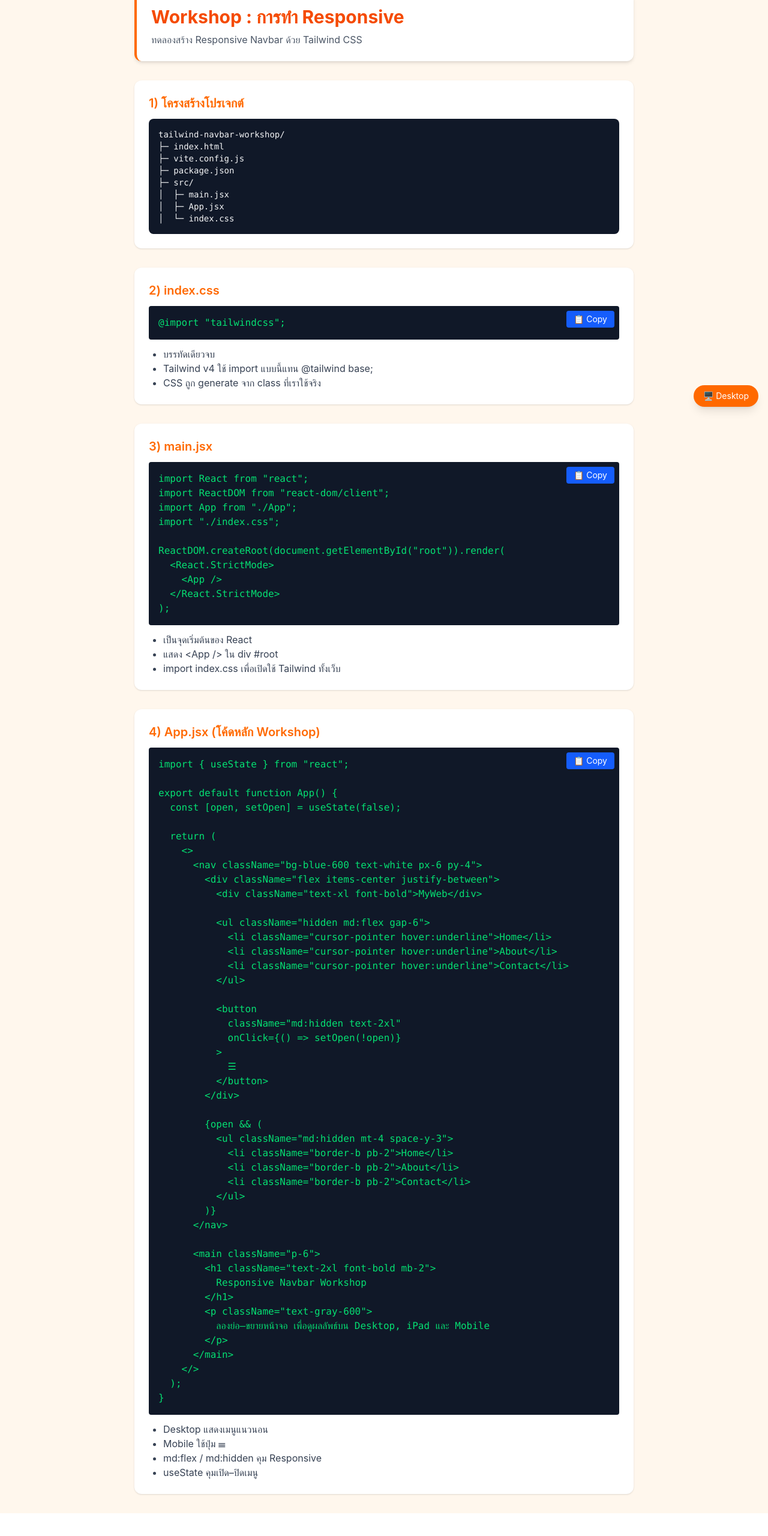
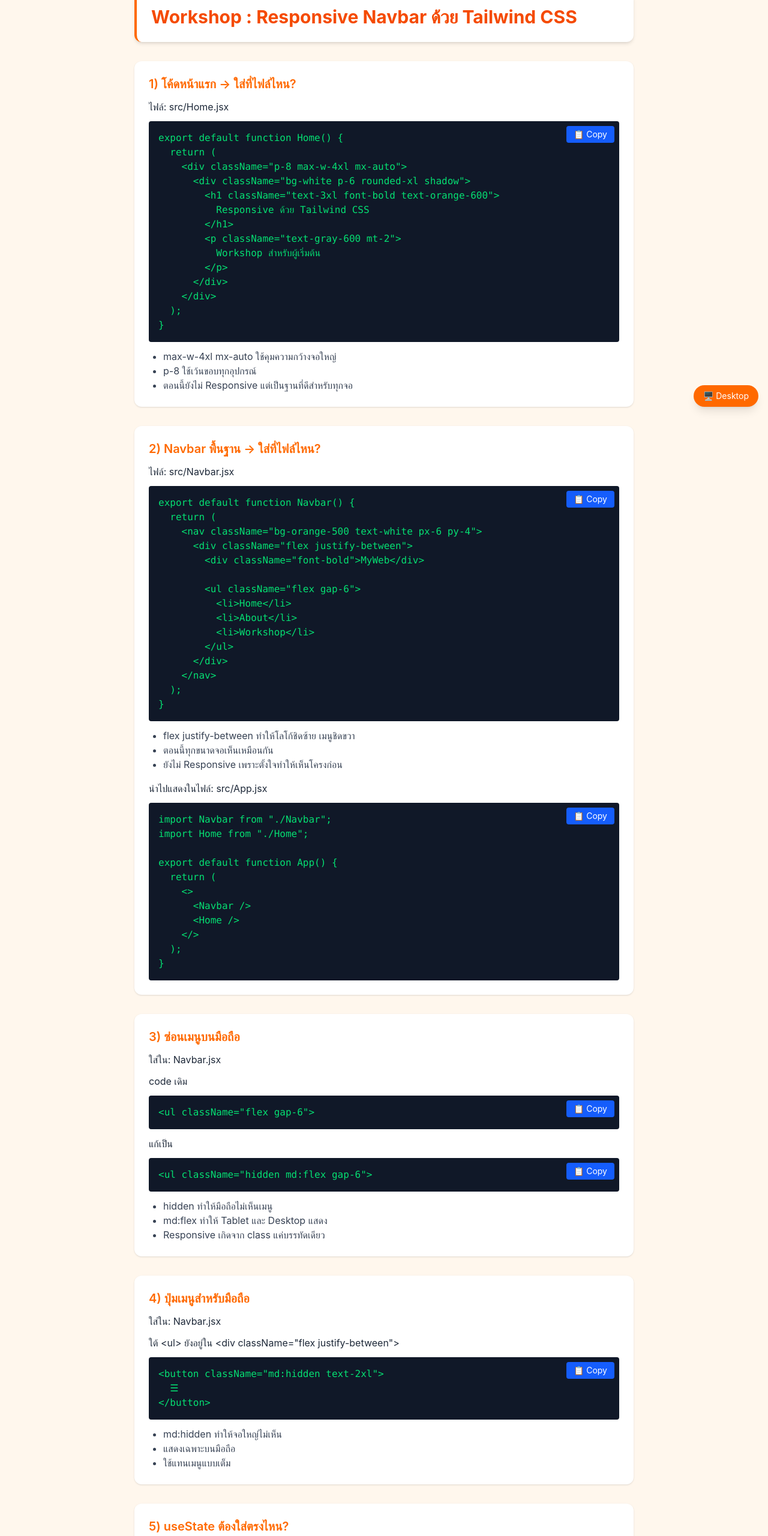
Before and after one commit to zedzerofreedomtime/semina, a React (Vite) app: page /contact in a window 1280 px wide. Shown: the part 106-2666 px from the top of the page at 60% size. Before the commit the page ends 2628 px from the top, so only its background shows below. Built offline with nearby package versions, Linux system fonts and the light colour scheme.

Commit message:
แก้ไขเนื้อหา Workshop

```diff
--- a/src/pages/Contact.jsx
+++ b/src/pages/Contact.jsx
@@ -1,138 +1,202 @@
 import CodeBlock from "../components/CodeBlock";
 
 export default function Contact() {
-  const indexCss = `@import "tailwindcss";`;
+  const homeJsx = `export default function Home() {
+  return (
+    <div className="p-8 max-w-4xl mx-auto">
+      <div className="bg-white p-6 rounded-xl shadow">
+        <h1 className="text-3xl font-bold text-orange-600">
+          Responsive ด้วย Tailwind CSS
+        </h1>
+        <p className="text-gray-600 mt-2">
+          Workshop สำหรับผู้เริ่มต้น
+        </p>
+      </div>
+    </div>
+  );
+}
+`;
 
-  const mainJsx = `import React from "react";
-import ReactDOM from "react-dom/client";
-import App from "./App";
-import "./index.css";
+  const navbarBasic = `export default function Navbar() {
+  return (
+    <nav className="bg-orange-500 text-white px-6 py-4">
+      <div className="flex justify-between">
+        <div className="font-bold">MyWeb</div>
 
-ReactDOM.createRoot(document.getElementById("root")).render(
-  <React.StrictMode>
-    <App />
-  </React.StrictMode>
-);`;
+        <ul className="flex gap-6">
+          <li>Home</li>
+          <li>About</li>
+          <li>Workshop</li>
+        </ul>
+      </div>
+    </nav>
+  );
+}
+`;
 
-  const appJsx = `import { useState } from "react";
+  const appJsx = `import Navbar from "./Navbar";
+import Home from "./Home";
 
 export default function App() {
-  const [open, setOpen] = useState(false);
-
   return (
     <>
-      <nav className="bg-blue-600 text-white px-6 py-4">
-        <div className="flex items-center justify-between">
-          <div className="text-xl font-bold">MyWeb</div>
-
-          <ul className="hidden md:flex gap-6">
-            <li className="cursor-pointer hover:underline">Home</li>
-            <li className="cursor-pointer hover:underline">About</li>
-            <li className="cursor-pointer hover:underline">Contact</li>
-          </ul>
-
-          <button
-            className="md:hidden text-2xl"
-            onClick={() => setOpen(!open)}
-          >
-            ☰
-          </button>
-        </div>
-
-        {open && (
-          <ul className="md:hidden mt-4 space-y-3">
-            <li className="border-b pb-2">Home</li>
-            <li className="border-b pb-2">About</li>
-            <li className="border-b pb-2">Contact</li>
-          </ul>
-        )}
-      </nav>
-
-      <main className="p-6">
-        <h1 className="text-2xl font-bold mb-2">
-          Responsive Navbar Workshop
-        </h1>
-        <p className="text-gray-600">
-          ลองย่อ–ขยายหน้าจอ เพื่อดูผลลัพธ์บน Desktop, iPad และ Mobile
-        </p>
-      </main>
+      <Navbar />
+      <Home />
     </>
   );
-}`;
+}
+`;
+
+  const hideMenu = `<ul className="hidden md:flex gap-6">`;
+
+  const hideMe = `<ul className="flex gap-6">`;
+
+  const menuButton = `<button className="md:hidden text-2xl">
+  ☰
+</button>`;
+
+  const useStateCode = `import { useState } from "react";
+
+export default function Navbar() {
+  const [open, setOpen] = useState(false);
+`;
+
+  const mobileMenu = `{open && (
+  <ul className="md:hidden mt-4 space-y-3">
+    <li>Home</li>
+    <li>About</li>
+    <li>Workshop</li>
+  </ul>
+)}
+`;
+
+  const toggleButton = `<button
+  className="md:hidden text-2xl"
+  onClick={() => setOpen(!open)}
+>
+  ☰
+</button>`;
 
   return (
     <div className="p-8 max-w-4xl mx-auto space-y-8">
-      {/* Header */}
       <div className="bg-white p-6 rounded-xl shadow-md border-l-4 border-orange-500">
         <h1 className="text-3xl font-bold text-orange-600">
-          Workshop : การทำ Responsive
+          Workshop : Responsive Navbar ด้วย Tailwind CSS
         </h1>
-        <p className="text-gray-600 mt-2">
-          ทดลองสร้าง Responsive Navbar ด้วย Tailwind CSS
-        </p>
       </div>
 
-      {/* 1 โครงสร้างโปรเจกต์ (ไม่มีปุ่มก็อป) */}
       <section className="bg-white p-6 rounded-xl shadow space-y-3">
         <h2 className="text-xl font-semibold text-orange-500">
-          1) โครงสร้างโปรเจกต์
+          1) โค้ดหน้าแรก → ใส่ที่ไฟล์ไหน?
         </h2>
+        <p>ไฟล์: src/Home.jsx</p>
 
-        <div className="bg-gray-900 text-gray-100 p-4 rounded-lg text-sm overflow-x-auto">
-          <pre>{`tailwind-navbar-workshop/
-├─ index.html
-├─ vite.config.js
-├─ package.json
-├─ src/
-│  ├─ main.jsx
-│  ├─ App.jsx
-│  └─ index.css`}</pre>
-        </div>
-      </section>
-
-      {/* 2 index.css */}
-      <section className="bg-white p-6 rounded-xl shadow space-y-3">
-        <h2 className="text-xl font-semibold text-orange-500">
-          2) index.css
-        </h2>
-
-        <CodeBlock code={indexCss} />
+        <CodeBlock code={homeJsx} />
 
         <ul className="list-disc ml-6 text-gray-700">
-          <li>บรรทัดเดียวจบ</li>
-          <li>Tailwind v4 ใช้ import แบบนี้แทน @tailwind base;</li>
-          <li>CSS ถูก generate จาก class ที่เราใช้จริง</li>
+          <li>max-w-4xl mx-auto ใช้คุมความกว้างจอใหญ่</li>
+          <li>p-8 ใช้เว้นขอบทุกอุปกรณ์</li>
+          <li>ตอนนี้ยังไม่ Responsive แต่เป็นฐานที่ดีสำหรับทุกจอ</li>
         </ul>
       </section>
 
-      {/* 3 main.jsx */}
       <section className="bg-white p-6 rounded-xl shadow space-y-3">
         <h2 className="text-xl font-semibold text-orange-500">
-          3) main.jsx
+          2) Navbar พื้นฐาน → ใส่ที่ไฟล์ไหน?
         </h2>
+        <p>ไฟล์: src/Navbar.jsx</p>
 
-        <CodeBlock code={mainJsx} />
+        <CodeBlock code={navbarBasic} />
 
         <ul className="list-disc ml-6 text-gray-700">
-          <li>เป็นจุดเริ่มต้นของ React</li>
-          <li>แสดง &lt;App /&gt; ใน div #root</li>
-          <li>import index.css เพื่อเปิดใช้ Tailwind ทั้งเว็บ</li>
+          <li>flex justify-between ทำให้โลโก้ชิดซ้าย เมนูชิดขวา</li>
+          <li>ตอนนี้ทุกขนาดจอเห็นเหมือนกัน</li>
+          <li>ยังไม่ Responsive เพราะตั้งใจทำให้เห็นโครงก่อน</li>
+        </ul>
+
+        <p className="mt-4">นำไปแสดงในไฟล์: src/App.jsx</p>
+        <CodeBlock code={appJsx} />
+      </section>
+
+      <section className="bg-white p-6 rounded-xl shadow space-y-3">
+        <h2 className="text-xl font-semibold text-orange-500">
+          3) ซ่อนเมนูบนมือถือ
+        </h2>
+        <p>ใส่ใน: Navbar.jsx</p>
+        <p>code เดิม</p>
+
+        <CodeBlock code={hideMe} />
+
+         <p>แก้เป็น</p>
+
+        <CodeBlock code={hideMenu} />
+
+        <ul className="list-disc ml-6 text-gray-700">
+          <li>hidden ทำให้มือถือไม่เห็นเมนู</li>
+          <li>md:flex ทำให้ Tablet และ Desktop แสดง</li>
+          <li>Responsive เกิดจาก class แค่บรรทัดเดียว</li>
         </ul>
       </section>
 
-      {/* 4 App.jsx */}
+
+
       <section className="bg-white p-6 rounded-xl shadow space-y-3">
         <h2 className="text-xl font-semibold text-orange-500">
-          4) App.jsx (โค้ดหลัก Workshop)
+          4) ปุ่มเมนูสำหรับมือถือ
+        </h2>
+        <p>ใส่ใน: Navbar.jsx</p>
+        <p>ใต้ &lt;ul&gt; ยังอยู่ใน &lt;div className="flex justify-between"&gt;</p>
+
+        <CodeBlock code={menuButton} />
+
+        <ul className="list-disc ml-6 text-gray-700">
+          <li>md:hidden ทำให้จอใหญ่ไม่เห็น</li>
+          <li>แสดงเฉพาะบนมือถือ</li>
+          <li>ใช้แทนเมนูแบบเต็ม</li>
+        </ul>
+      </section>
+
+      <section className="bg-white p-6 rounded-xl shadow space-y-3">
+        <h2 className="text-xl font-semibold text-orange-500">
+          5) useState ต้องใส่ตรงไหน?
+        </h2>
+        <p>ใส่ใน: Navbar.jsx</p>
+
+        <CodeBlock code={useStateCode} />
+
+        <ul className="list-disc ml-6 text-gray-700">
+          <li>open เป็น false หมายถึงเมนูปิด</li>
+          <li>open เป็น true หมายถึงเมนูเปิด</li>
+          <li>ใช้ควบคุมเมนูบนมือถือ</li>
+        </ul>
+      </section>
+
+      <section className="bg-white p-6 rounded-xl shadow space-y-3">
+        <h2 className="text-xl font-semibold text-orange-500">
+          6) Mobile Menu
+        </h2>
+        <p>ใส่ ใต้ div flex แต่ยังอยู่ใน ยังอยู่ใน &lt;nav&gt;</p>
+
+
+        <CodeBlock code={mobileMenu} />
+
+        <ul className="list-disc ml-6 text-gray-700">
+          <li>แสดงเฉพาะตอนเมนูเปิด</li>
+          <li>เรียงเมนูแนวตั้ง</li>
+          <li>ไม่ใช้บนจอใหญ่</li>
+        </ul>
+      </section>
+
+      <section className="bg-white p-6 rounded-xl shadow space-y-3">
+        <h2 className="text-xl font-semibold text-orange-500">
+          7) เชื่อมปุ่มกับ state
         </h2>
 
-        <CodeBlock code={appJsx} />
+        <CodeBlock code={toggleButton} />
 
         <ul className="list-disc ml-6 text-gray-700">
-          <li>Desktop แสดงเมนูแนวนอน</li>
-          <li>Mobile ใช้ปุ่ม ☰</li>
-          <li>md:flex / md:hidden คุม Responsive</li>
-          <li>useState คุมเปิด–ปิดเมนู</li>
+          <li>คลิกเพื่อเปิดและปิดเมนู</li>
+          <li>ไม่ต้องเขียน JavaScript ซับซ้อน</li>
         </ul>
       </section>
     </div>
```
